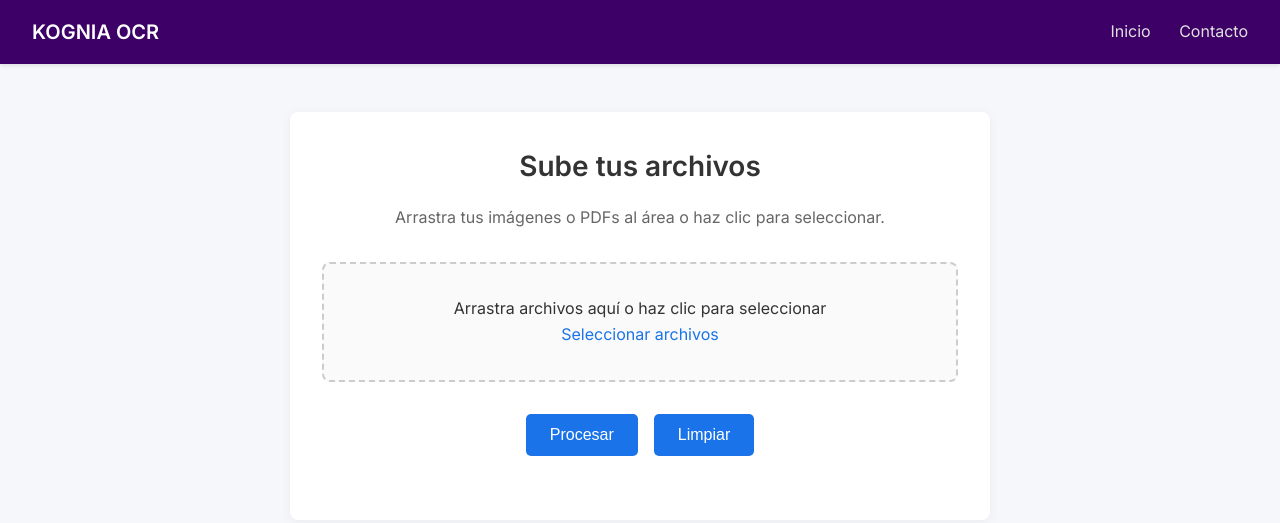
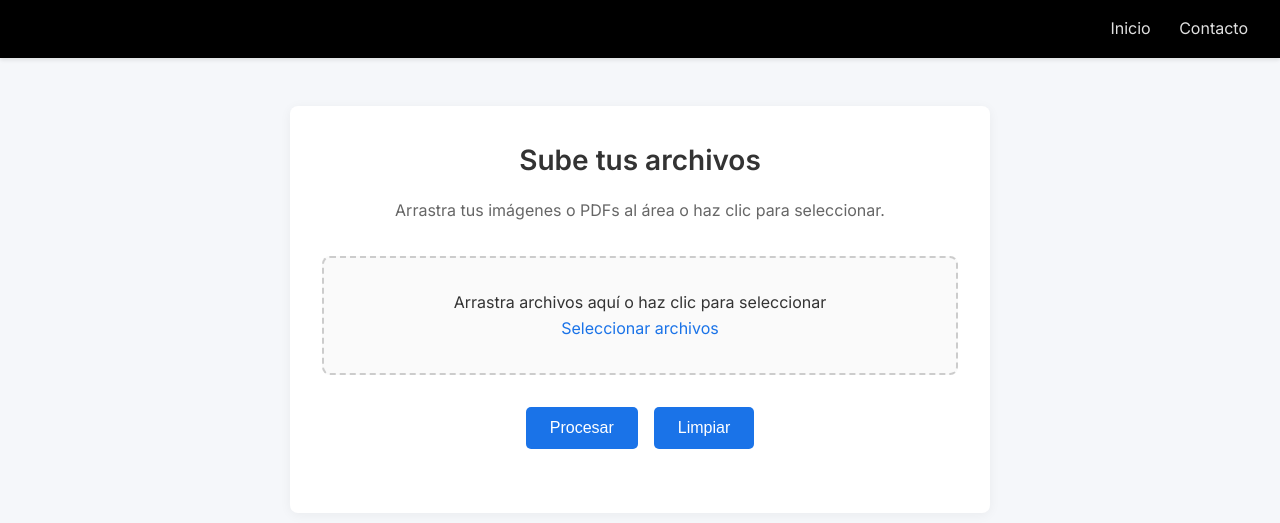
Before and after one commit to fabiandres28/Mistral_API, a plain HTML site: page public/index.html in a window 1280 px wide. Drawn offline with nearby package versions, Linux system fonts and the light colour scheme.

Commit message:
cambios front

```diff
--- a/public/index.html
+++ b/public/index.html
@@ -23,7 +23,7 @@
     }
 
     header {
-      background-color: #3d0066;
+      background-color: #000000;
       padding: 1rem 2rem;
       box-shadow: 0 2px 4px rgba(0,0,0,0.1);
       display: flex;
@@ -159,7 +159,7 @@
 </head>
 <body>
   <header>
-    <div class="logo">KOGNIA OCR</div>
+    <div class="logo"></div>
     <ul class="nav-links">
       <li>Inicio</li>
       <li>Contacto</li>
```
